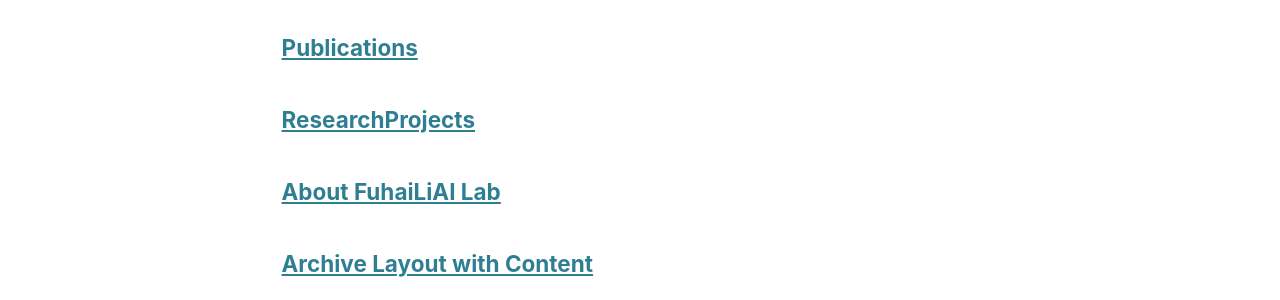
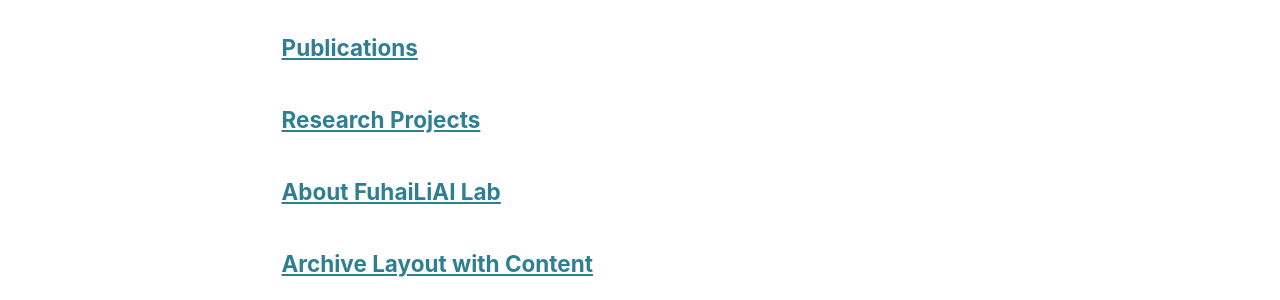
Before and after one commit to FuhaiLiAiLab/FuhaiLiAILab.github.io, a Jekyll site: the page built from _pages/page-archive.html, in a window 1280 px wide and 900 px high. Shown: the part 282-582 px from the top of the window. Built offline with Jekyll 4.4.1, drawn with Linux system fonts in a browser that asks for light colours.

Commit message:
Update LiLabResearch1.html

```diff
--- a/_pages/LiLabResearch1.html
+++ b/_pages/LiLabResearch1.html
@@ -1,6 +1,6 @@
 ---
 layout: archive
-title: "ResearchProjects"
+title: "Research Projects"
 permalink: /LiLabResearch1/
 author_profile: true
 ---
@@ -17,13 +17,13 @@ author_profile: true
 
 <div class="col-lg-12">
   <div class="row">
-    <div class="col-*-6">
+    <div class="col-md-6">
       <a>
         <img src="/images/FigPublication/omniCellTOSG1.png" alt="" style="width:auto; max-width:100%; padding-top:15px">
       </a>
     </div>
 
-    <div class="col-*-6">
+    <div class="col-md-6">
       <p style="line-height:20px"><strong>OmniCellTOSG: The First Cell Text-Omic Signaling Graphs Dataset for Joint LLM and GNN Modeling</strong> <strong>[</strong><a href="https://arxiv.org/pdf/2504.02148" target="_blank">Link</a><strong>] </strong> </p>
       <p style="line-height:20px">Test Li, Heming Zhang, Tim Xu, Dekang Cao, Shunning Liang, Lars Schimmelpfennig, Levi Kaster, Di Huang, Carlos Cruchaga, Guangfu Li, Michael Province, Yixin Chen, Philip Payne, Fuhai Li
         <br>2025, <a href="https://arxiv.org/pdf/2504.02148" target="_blank">https://arxiv.org/pdf/2504.02148</a>
```
